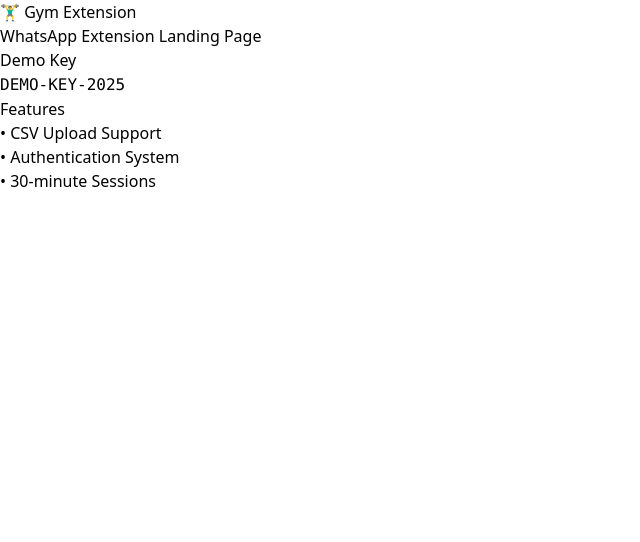
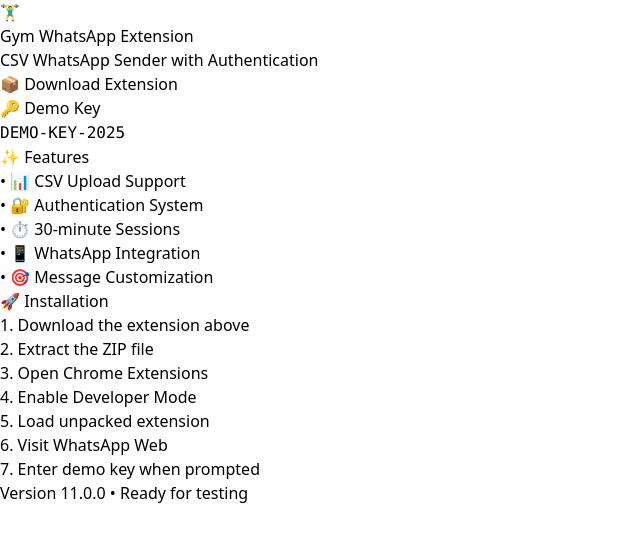
Before and after one commit to sehvncop/Hox, a React (Vite) app in the folder frontend/: page / in a window 1280 px wide. Shown: the top 542 px of the page, without its empty margins (0-640 px from the left). Built offline with nearby package versions, Linux system fonts and the light colour scheme; the HTML template or start-up script is replaced by a standard one.

Commit message:
auto-commit for 83893e57-5018-463f-b917-af69427c3b7a

```diff
--- a/frontend/src/App.jsx
+++ b/frontend/src/App.jsx
@@ -2,25 +2,60 @@
 import './App.css'
 
 function App() {
+  const handleDownload = () => {
+    const backendUrl = import.meta.env.VITE_BACKEND_URL || 'http://localhost:8001'
+    window.open(`${backendUrl}/api/download-extension`, '_blank')
+  }
+
   return (
-    <div className="min-h-screen bg-gradient-to-br from-blue-50 to-indigo-100 flex items-center justify-center">
-      <div className="bg-white p-8 rounded-lg shadow-lg max-w-md w-full">
+    <div className="min-h-screen bg-gradient-to-br from-blue-50 to-indigo-100 flex items-center justify-center p-4">
+      <div className="bg-white p-8 rounded-lg shadow-lg max-w-lg w-full">
         <div className="text-center">
-          <h1 className="text-3xl font-bold text-gray-900 mb-4">🏋️‍♂️ Gym Extension</h1>
-          <p className="text-gray-600 mb-6">WhatsApp Extension Landing Page</p>
+          <div className="text-6xl mb-4">🏋️‍♂️</div>
+          <h1 className="text-3xl font-bold text-gray-900 mb-2">Gym WhatsApp Extension</h1>
+          <p className="text-gray-600 mb-8">CSV WhatsApp Sender with Authentication</p>
+
+          {/* Download Button */}
+          <button
+            onClick={handleDownload}
+            className="w-full bg-gradient-to-r from-blue-500 to-indigo-600 hover:from-blue-600 hover:to-indigo-700 text-white font-bold py-4 px-6 rounded-lg mb-6 transition-all duration-200 transform hover:scale-105 shadow-lg"
+          >
+            📦 Download Extension
+          </button>
+
           <div className="space-y-4">
             <div className="bg-blue-50 p-4 rounded-lg">
-              <h2 className="font-semibold text-blue-900">Demo Key</h2>
-              <code className="text-blue-700 font-mono">DEMO-KEY-2025</code>
+              <h2 className="font-semibold text-blue-900 mb-2">🔑 Demo Key</h2>
+              <code className="text-blue-700 font-mono bg-blue-100 px-2 py-1 rounded">DEMO-KEY-2025</code>
             </div>
+
             <div className="bg-green-50 p-4 rounded-lg">
-              <h2 className="font-semibold text-green-900">Features</h2>
-              <ul className="text-green-700 text-sm space-y-1 mt-2">
-                <li>• CSV Upload Support</li>
-                <li>• Authentication System</li>
-                <li>• 30-minute Sessions</li>
+              <h2 className="font-semibold text-green-900 mb-2">✨ Features</h2>
+              <ul className="text-green-700 text-sm space-y-1 text-left">
+                <li>• 📊 CSV Upload Support</li>
+                <li>• 🔐 Authentication System</li>
+                <li>• ⏱️ 30-minute Sessions</li>
+                <li>• 📱 WhatsApp Integration</li>
+                <li>• 🎯 Message Customization</li>
               </ul>
             </div>
+
+            <div className="bg-yellow-50 p-4 rounded-lg">
+              <h2 className="font-semibold text-yellow-900 mb-2">🚀 Installation</h2>
+              <ol className="text-yellow-700 text-sm space-y-1 text-left">
+                <li>1. Download the extension above</li>
+                <li>2. Extract the ZIP file</li>
+                <li>3. Open Chrome Extensions</li>
+                <li>4. Enable Developer Mode</li>
+                <li>5. Load unpacked extension</li>
+                <li>6. Visit WhatsApp Web</li>
+                <li>7. Enter demo key when prompted</li>
+              </ol>
+            </div>
+          </div>
+
+          <div className="mt-6 text-xs text-gray-500">
+            Version 11.0.0 • Ready for testing
           </div>
         </div>
       </div>
```
Also changed, not shown: 2 other files (tests, documents, lock files or other folders).
